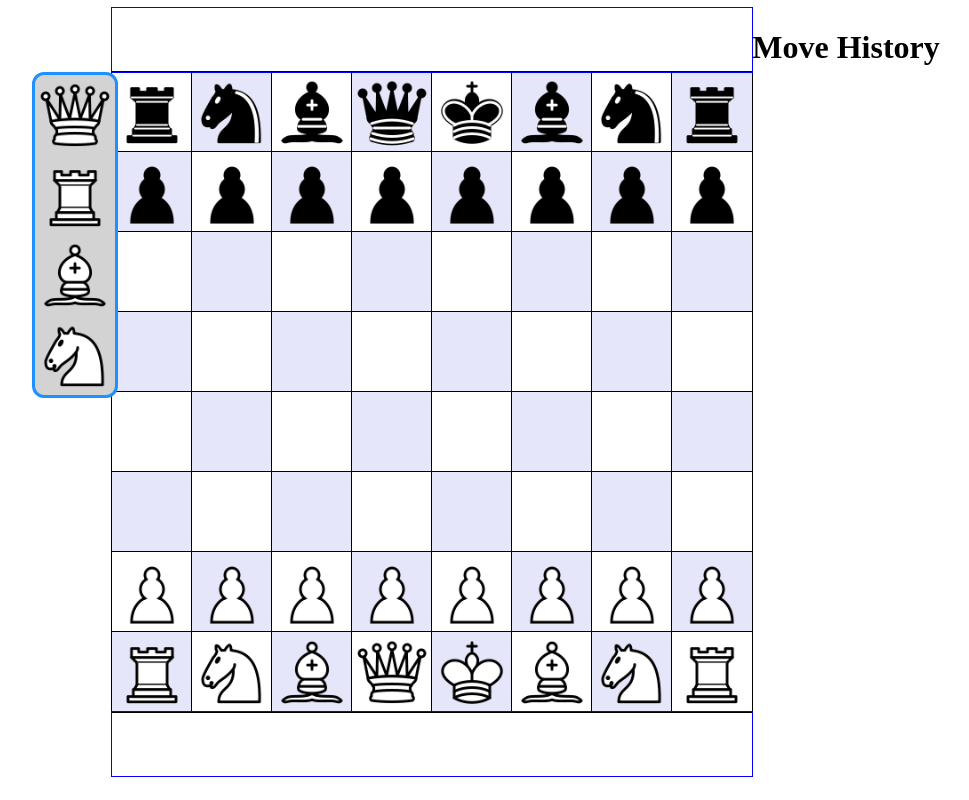
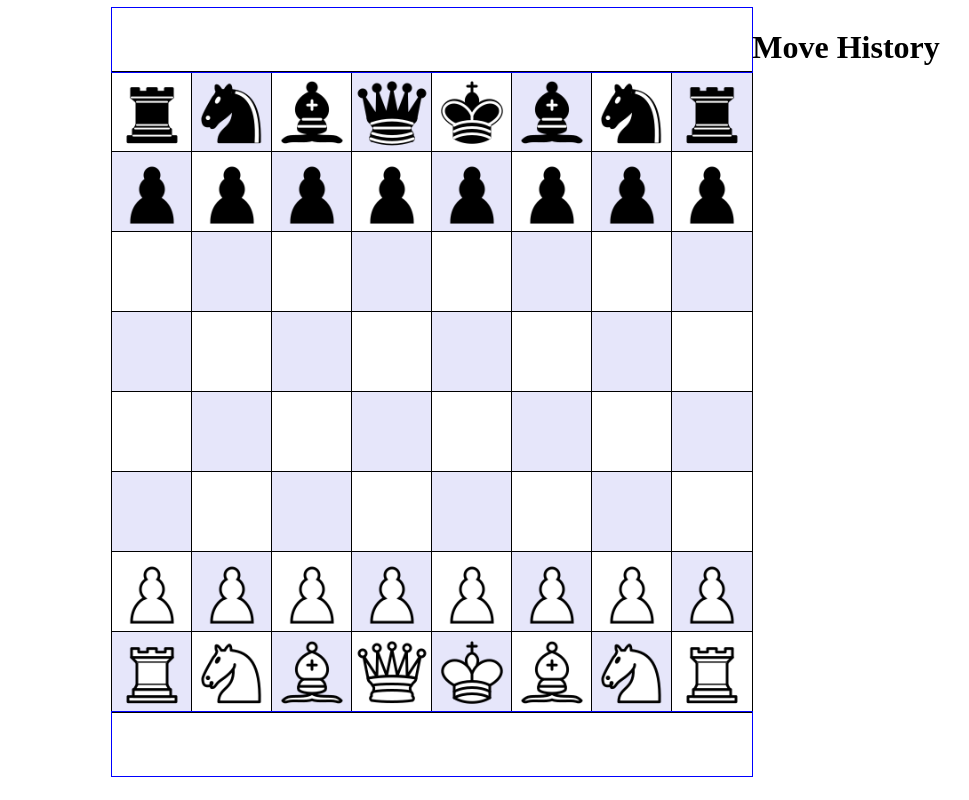
Before and after one commit to JamesHagerty1/React-Chess, a React (Create React App) app: page / in a window 1280 px wide. Shown: the whole page, without its empty margins (114-1083 px from the left). Built offline with nearby package versions, Linux system fonts and the light colour scheme.

Commit message:
pawn promo

```diff
--- a/src/App.tsx
+++ b/src/App.tsx
@@ -1,6 +1,6 @@
 import React, { FC, useState, useRef, useEffect } from 'react';
 import "./index.css";
-import { selectPiece, isMove, isCapture } from './game-logic';
+import { selectPiece, isMove, isCapture, isPawnPromo } from './game-logic';
 
 
 interface TileProps {
@@ -68,6 +68,8 @@ interface SVGLayerProps {
   curSelect: [number, number];
   curMoves: [number, number][];
   lastMove: [string, number, number, number, number]; // prev r and c, new r and c
+  pawnPromo: boolean;
+  clickPromo: Function;
 }
 
 const SVGLayer: FC<SVGLayerProps> = (props) => {                      // TBD rename SVGLayer, now it isn't just SVG
@@ -76,15 +78,18 @@ const SVGLayer: FC<SVGLayerProps> = (props) => {                      // TBD ren
   const [piece, oldR, oldC, newR, newC] = props.lastMove;
   const [tileDim, halfTileDim] = [width / 8, width / 16];
 
-  // piece promotion box reference
+  // pawn promotion box
   const shade = piece.charAt(1);
   const promos: string[] =
     (shade == "l") ? ["ql", "rl", "bl", "nl"] : ["nd", "bd", "rd", "qd"];
-  let promosStyle = (shade == "l") ? {"top": "0px", "left": tileDim * newC} :
-    {"bottom": "0px", "left": tileDim * newC};
+  let promosStyle = (shade == "l") ? {"top": "0px", "left": (tileDim * newC)} :
+    {"bottom": "0px", "left": (tileDim * newC)};
 
+  function handleClick(piece: string) {
+    props.clickPromo(piece);
+  }
 
-  // coords for selected piece ricle
+  // coords for selected piece circle
   const [cx, cy] = [halfTileDim + selC * tileDim, halfTileDim + selR * tileDim];
 
   // coords for line showing latest move
@@ -94,12 +99,14 @@ const SVGLayer: FC<SVGLayerProps> = (props) => {                      // TBD ren
   return (
     <div className="svg-layer"
     style={{"top": `${top}px`, "left": `${left}px`}}>
-      <div className="pawn-promotion" style={promosStyle}>
-        {promos.map((piece, i) =>
-          <img key={i} className="promo-img"
-          src={require(`./images/${piece}.png`)} />
-        )}
-      </div>
+      {props.pawnPromo &&
+        <div className="pawn-promotion" style={promosStyle}>
+          {promos.map((piece, i) =>
+            <img key={i} className="promo-img" onClick={() => handleClick(piece)}
+            src={require(`./images/${piece}.png`)} />
+          )}
+        </div>
+      }
       <svg className="svg-box">
         {oldR != -1 &&
           <line className="svg-drawing" x1={x1} y1={y1} x2={x2} y2={y2}
@@ -177,6 +184,7 @@ function App() {
   const [curMoves, setCurMoves] = useState<[number, number][]>([]);
   const [moveHistory, setMoveHistory] =
     useState<[string, number, number, number, number][]>([]);
+  const [pawnPromo, setPawnPromo] = useState<boolean>(false);
 
   // Where UI and game logic meet
   function clickTile(r: number, c: number): number {
@@ -184,6 +192,11 @@ function App() {
     //   return -1;
     // }
     // Gonna control dark pieces for now for testing
+
+    // Pause any new piece selection or move making until pawn promoted
+    if (pawnPromo) {
+      return -1;
+    }
 
     if (isMove(r, c, curMoves)) {
       const [rSel, cSel] = curSelect;
@@ -211,6 +224,13 @@ function App() {
 
       setCurSelect([-1, -1]);
       setCurMoves([]);
+
+      // PAWN PROMOTION logic here!
+      if (isPawnPromo(curBoard[r][c], r)) {
+        setPawnPromo(true);
+        return 0;
+      }
+
       setLightTurn(!lightTurn);
       return 0;
     }
@@ -223,6 +243,21 @@ function App() {
       setCurSelect([-1, -1]); // TEMP
     }
     setCurMoves(moves);
+    return 0;
+  }
+
+  // assert only called when last move was a pawn reaching other end
+  function clickPromo(promoPiece: string) {
+    const [pawn, r1, c1, r2, c2]: [string, number, number, number, number] =
+      moveHistory[moveHistory.length-1];
+
+    let newBoard = curBoard.slice();
+    newBoard[r2][c2] = promoPiece;
+    setCurBoard(newBoard);
+
+    // TBD -- once log format decided, log the promo
+    setLightTurn(!lightTurn);
+    setPawnPromo(false);
     return 0;
   }
 
@@ -242,7 +277,8 @@ function App() {
         <Board curBoard={curBoard} tileDim={dims[2] / 8} newDims={newDims}
         clickTile={clickTile} />
         <SVGLayer dims={dims} curSelect={curSelect} curMoves={curMoves}
-        lastMove={(moveHistory.length > 0) ? moveHistory[moveHistory.length-1] : ["*l", -1, -1, -1, -1]} />
+        lastMove={(moveHistory.length > 0) ? moveHistory[moveHistory.length-1] : ["*l", -1, -1, -1, -1]}
+        pawnPromo={pawnPromo} clickPromo={clickPromo}/>
         <Graveyard pieces={darkGraveyard} />
 
       </div>
--- a/src/game-logic.ts
+++ b/src/game-logic.ts
@@ -43,6 +43,14 @@ export function isCapture(rSel: number, cSel: number, rDest: number,
     return [true, [lastMove[3], lastMove[4]]];
   }
   return [false, [-1, -1]];
+}
+
+
+// assert that piece string is always for a piece (2 chars)
+export function isPawnPromo(piece: string, r: number): boolean {
+  const pawn: boolean = (piece.charAt(0) == "p");
+  const shade: string = piece.charAt(1);
+  return pawn && ((shade == "l" && r == 0) || (shade == "d" && r == 7));
 }
 
 
--- a/src/index.css
+++ b/src/index.css
@@ -66,6 +66,11 @@
   /* outline: 1px solid red; */
   width: 100%;
   height: 25%;
+  pointer-events: all; /* should be the only clickable thing in layer above board */
+}
+
+.promo-img:hover {
+  background: dodgerblue;
 }
 
 .graveyard {
```
